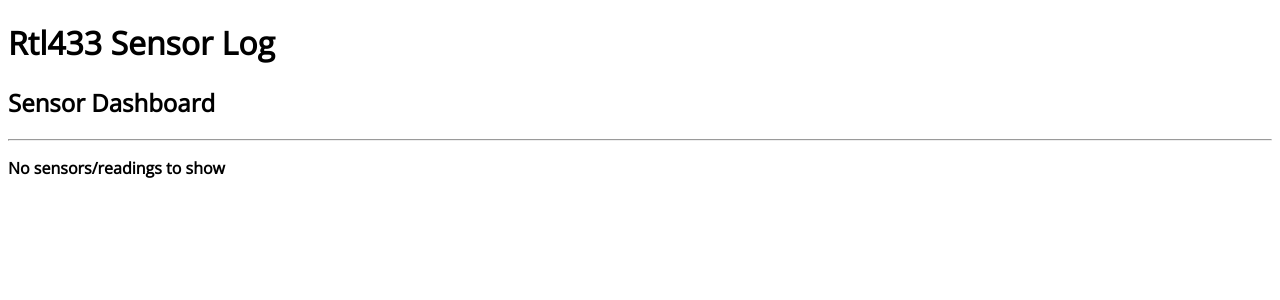
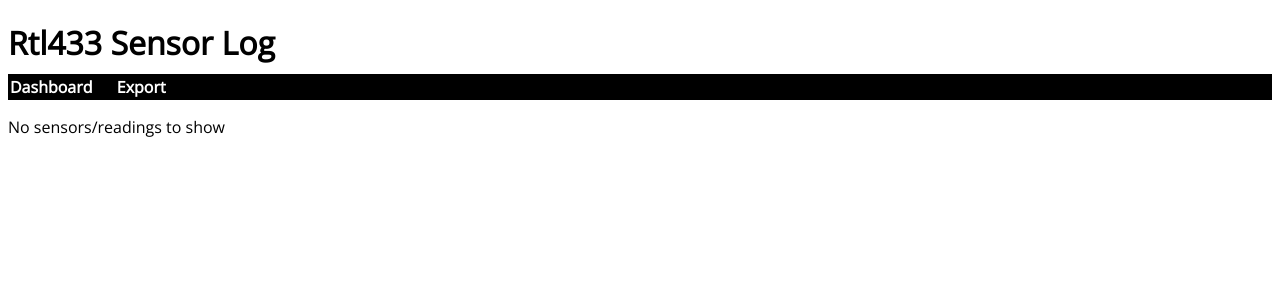
Before and after one commit to halldn/rtl433log, a Flask app: page / in a window 1280 px wide. Shown: the top 300 px of the page. Run offline with Flask 2, Linux system fonts and the light colour scheme; data that the repository does not hold is empty.

Commit message:
Add export feature and navbar

```diff
--- a/app.py
+++ b/app.py
@@ -1,13 +1,14 @@
 #app.py
 from flask import Flask, request, render_template, make_response
 import sqlite3
+import StringIO
+import csv
 
 app = Flask(__name__)
 app.config.from_object('config')
 # Now we can access the configuration variables via app.config["VAR_NAME"]
 
 dbfile = app.config["DBFILE"]
-
 
 @app.route("/")
 def index():
@@ -32,6 +33,9 @@ def index():
 		+",(SELECT b.Id FROM log_sensor b WHERE a.ModelNm = b.ModelNm AND a.HouseCd = b.HouseCd AND strftime('%Y-%m-%d', datetime(a.Timestamp, 'unixepoch', 'localtime')) = strftime('%Y-%m-%d', datetime(b.Timestamp, 'unixepoch', 'localtime')) ORDER BY b.TempC ASC, b.Timestamp ASC LIMIT 1) AS MinId "\
 		+",(SELECT b.Id FROM log_sensor b WHERE a.ModelNm = b.ModelNm AND a.HouseCd = b.HouseCd AND strftime('%Y-%m-%d', datetime(a.Timestamp, 'unixepoch', 'localtime')) = strftime('%Y-%m-%d', datetime(b.Timestamp, 'unixepoch', 'localtime')) ORDER BY b.TempC DESC, b.Timestamp DESC LIMIT 1) AS MaxId "\
 		+"FROM log_sensor a "\
+		+"WHERE 1 = 1 "\
+		+"AND strftime('%Y-%m-%d', datetime(a.Timestamp, 'unixepoch', 'localtime')) = '2017-04-25' "\
+		#+"AND strftime('%Y-%m-%d', datetime(a.Timestamp, 'unixepoch', 'localtime')) = strftime('%Y-%m-%d', datetime(strftime('%s', 'now'), 'unixepoch', 'localtime')) "\
 		+"GROUP BY 1, 2, 3 "\
 		+") grp "\
 		+"LEFT JOIN log_sensor lst "\
@@ -81,7 +85,8 @@ def hourly():
 			+",MIN(Id) AS MinId "\
 			+"FROM log_sensor a "\
 			+"WHERE 1 = 1 " \
-			#+"AND strftime('%Y-%m-%d', datetime(a.Timestamp, 'unixepoch', 'localtime')) >= datetime('2017-04-08', '-24 hour') "\
+			+"AND strftime('%Y-%m-%d', datetime(a.Timestamp, 'unixepoch', 'localtime')) = '2017-04-25' "\
+			#+"AND strftime('%Y-%m-%d', datetime(a.Timestamp, 'unixepoch', 'localtime')) = strftime('%Y-%m-%d', datetime(strftime('%s', 'now'), 'unixepoch', 'localtime')) "\
 			+"AND a.ModelNm || a.HouseCd = '" + sname + "' "\
 			+"GROUP BY "\
 			+"strftime('%Y-%m-%d', datetime(a.Timestamp, 'unixepoch', 'localtime')) "\
@@ -104,6 +109,54 @@ def hourly():
 	else:
 		return "Invalid querystring"
 
+@app.route("/export", methods=["GET"])
+def export():
+
+	# Connect to db
+	conn = sqlite3.connect(dbfile)
+	c = conn.cursor()
+
+	exportDteNbr = request.args.get('d', None)
+
+	# If there is no date in the args, display a table of export dates to choose from
+	if exportDteNbr == None:
+
+		# Get list of report dates
+		c.execute("SELECT strftime('%Y-%m-%d', datetime(Timestamp, 'unixepoch', 'localtime')) AS Dte "\
+			+",strftime('%Y%m%d', datetime(Timestamp, 'unixepoch', 'localtime')) AS DteNbr "\
+			+",COUNT(*) AS RecordCt "\
+			+",MIN(strftime('%H:%M:%S',datetime(Timestamp, 'unixepoch', 'localtime'))) AS MinTime "\
+			+",MAX(strftime('%H:%M:%S',datetime(Timestamp, 'unixepoch', 'localtime'))) AS MaxTime "\
+			+"FROM log_sensor "\
+			+"GROUP BY strftime('%Y-%m-%d', datetime(Timestamp, 'unixepoch', 'localtime')) "\
+			+",strftime('%Y%m%d', datetime(Timestamp, 'unixepoch', 'localtime')) "\
+			+"ORDER BY Dte")
+
+		# Convert results to dict
+		results = c.fetchall()
+		export_list = []
+		for row in results:
+			export_list.append({'Dte': row[0], 'DteNbr':row[1], 'RecordCt':row[2], 'MinTime':row[3], 'MaxTime':row[4]})
+
+		return render_template("export.html", ExportLst = export_list)
+
+	# Otherwise, generate a csv file using date argument as a filter
+	else:
+		filename = 'RTL433Log-' + exportDteNbr + '.csv'
+		c.execute("""SELECT Id AS RecordNbr, ModelNm, HouseCd, ChannelCd, BatteryCd, TempC, 32+9.0/5*TempC AS TempF, HumidityPct, datetime(Timestamp, 'unixepoch', 'localtime') as Timestamp FROM log_sensor WHERE strftime('%Y%m%d', datetime(Timestamp, 'unixepoch', 'localtime')) = ? ORDER BY Id""", (exportDteNbr,))
+
+		# Convert resultset to CSV
+		si = StringIO.StringIO()
+		cw = csv.writer(si)
+		cw.writerow([i[0] for i in c.description]) # heading row
+		cw.writerows(c.fetchall())
+
+		# Encode CSV in response
+		output = make_response(si.getvalue())
+		output.headers["Content-Disposition"] = "attachment; filename=" + filename
+		output.headers["Content-type"] = "text/csv"
+		return output
+
 @app.route("/hello")
 def hello():
 	return "Hello World!"
--- a/config.py
+++ b/config.py
@@ -1,4 +1,4 @@
 DEBUG = True # Turns on debugging features in Flask
 BCRYPT_LEVEL = 12 # Configuration for the Flask-Bcrypt extension
 MAIL_FROM_EMAIL = "halldn@gmail.com" # For use in application emails
-DBFILE = "/var/www/app/rtl433log/test.sqlite"
+DBFILE = "/var/www/app/rtl433log/log_sensor.sqlite" # "dev/shm/log_sensor.sqlite"
--- a/static/style.css
+++ b/static/style.css
@@ -21,6 +21,20 @@ p {
 /* Header and Footer
 ---------------------------------------*/
 
+.title {
+	margin-bottom: 10px;
+}
+.navbar {
+	padding: 2px;
+	display: block;
+	background-color: black;
+}
+.navbar a {
+	padding: 2px 20px 2px 0px;
+	text-decoration: none;
+	color: white;
+	font-weight: 600;
+}
 
 /* Tables
 ---------------------------------------*/
--- a/templates/hourly.html
+++ b/templates/hourly.html
@@ -1,8 +1,6 @@
 {% extends "layout.html" %}
 {% block content %}
-<h2>Hourly List<h2>
-<p>Displaying readings from previous 24 hours for sensor {{ SensorNm }}</p>
-<hr>
+<p>Today's readings from sensor {{ SensorNm }}</p>
 {% if HourlyLst %}
 
 <table class="hor-minimalist" summary="Hourly list">
--- a/templates/index.html
+++ b/templates/index.html
@@ -1,7 +1,5 @@
 {% extends "layout.html" %}
 {% block content %}
-<h2>Sensor Dashboard<h2>
-<hr>
 {% if SensorLst %}
 <table class="hor-minimalist" summary="Sensor list">
 	<thead>
@@ -19,7 +17,7 @@
 	<tbody>
 		{% for sensor in SensorLst %}
 		<tr class="odd">
-			<td colspan="8">{{ sensor.ModelNm }}:{{ sensor.HouseCd }} | <a href="/hourly?sname={{ sensor.ModelNm }}{{ sensor.HouseCd }}">24 Hr</a></td>
+			<td colspan="8">{{ sensor.ModelNm }}:{{ sensor.HouseCd }} | <a href="/hourly?sname={{ sensor.ModelNm }}{{ sensor.HouseCd }}">Hourly</a></td>
 		</tr>
 		<tr>
 			<td>{{ sensor.LstTempF }}&deg;F</td>
--- a/templates/layout.html
+++ b/templates/layout.html
@@ -10,8 +10,12 @@
 
 <body>
 	<header>
-		<div class="container">
-			<h1 class="title">Rtl433 Sensor Log </h1>
+		<div class="title">
+			<h1 class="title">Rtl433 Sensor Log</h1>
+		</div>
+		<div class="navbar">
+			<a href="/">Dashboard</a>
+			<a href="/export">Export</a>
 		</div>
 	</header>
 
```
Also changed, not shown: templates/export.html (added, +29 -0 lines).
